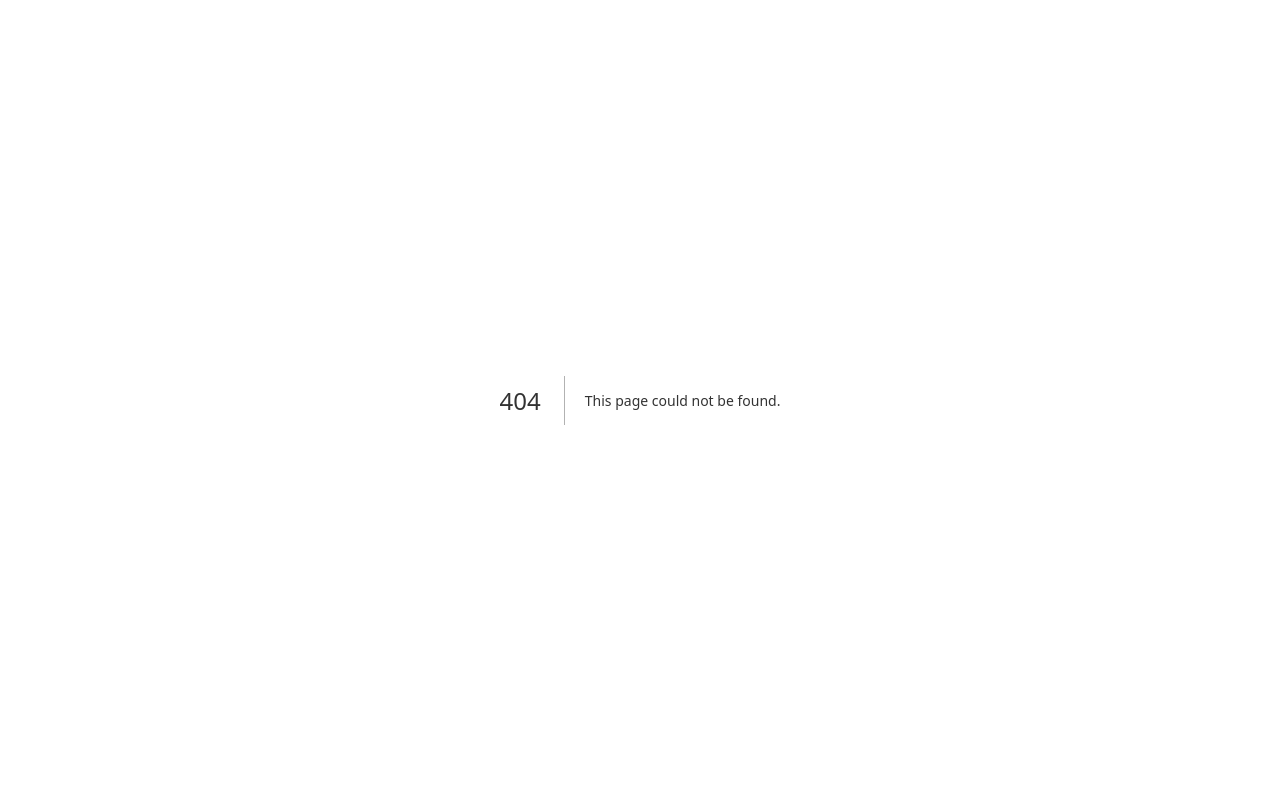
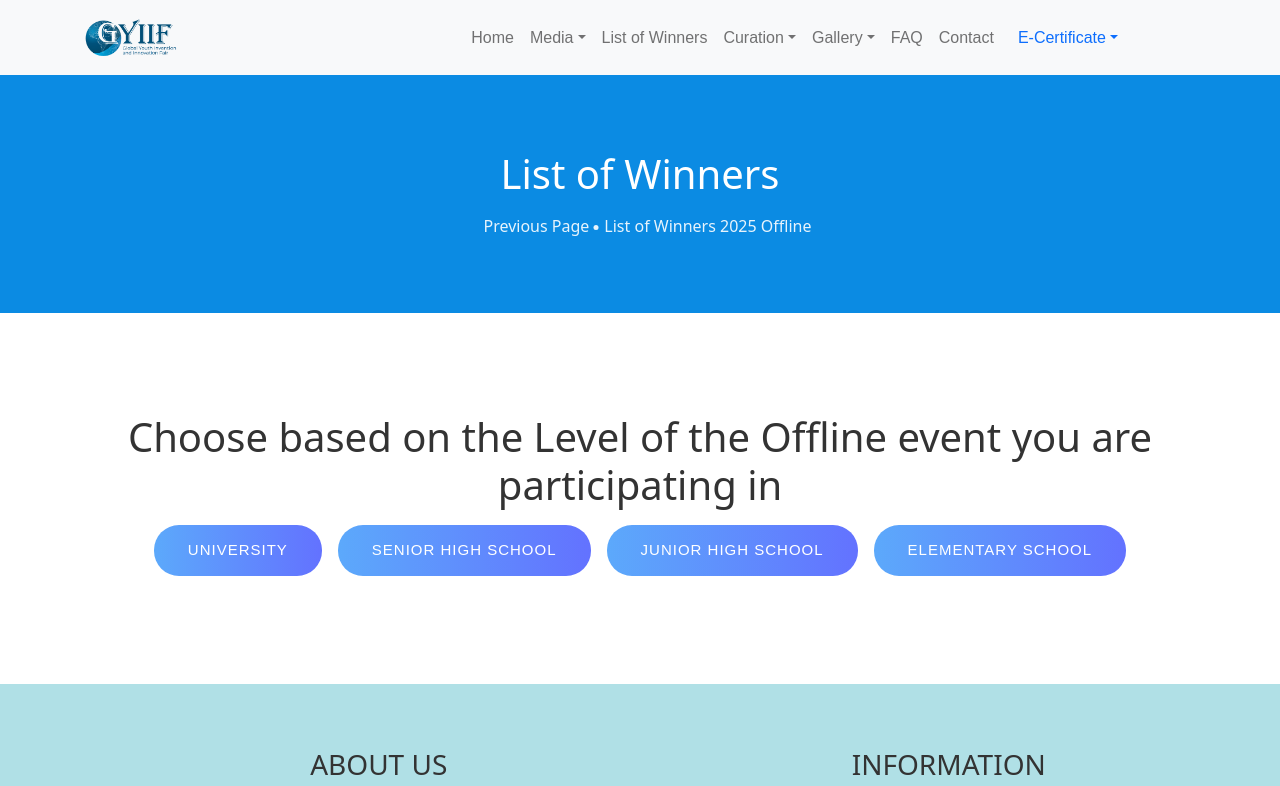
Before and after one commit to iysaofficial/officialgyiif-new, a Next.js app: page /low/2026/jenjangofl26 in a window 1280 px wide. Before the commit this address had no page. Shown: the top 786 px of the page. Built offline with nearby package versions, Linux system fonts and the light colour scheme.

Commit message:
update list of winner online gyiif 2026

```diff
--- /dev/null
+++ b/src/pages/low/2026/jenjangofl26.jsx
@@ -0,0 +1,90 @@
+import React from "react";
+import Navigation from "../../../components/navigation";
+import { Footer } from "../../../components/footer";
+import Link from "next/link";
+
+const jenjangofl24 = () => {
+  return (
+    <>
+      <Navigation />
+      {/* PAGE HEADER START */}
+      <div className="page-header">
+        <h1>List of Winners</h1>
+        <ul>
+          <li className="titik">
+            <Link href="/low/2025/kategori25" legacyBehavior>
+              <a>Previous Page</a>
+            </Link>
+          </li>
+          <li>List of Winners 2025 Offline</li>
+        </ul>
+      </div>
+      {/* PAGE HEADER END */}
+      <section className="low-section">
+        <div id="kategori" className="low container">
+          <div className="row">
+            <div className="title text-center">
+              <h1>
+                Choose based on the Level of the Offline event you are
+                participating in
+              </h1>
+            </div>
+            <div className="content text-center">
+              <Link
+                href="https://drive.google.com/file/d/1cX4jMh5wqZKJtx13fuGdGyxOZ5IA5b95/view?usp=sharing"
+                legacyBehavior
+              >
+                <a
+                  target="_blank"
+                  rel="noreferrer"
+                  className="btn btn-custom m-2"
+                >
+                  University
+                </a>
+              </Link>
+              <Link
+                href="https://drive.google.com/file/d/1yhCRNQfThYYi9q8HdgvNlCnE1fP7Ko9J/view?usp=sharing"
+                legacyBehavior
+              >
+                <a
+                  target="_blank"
+                  rel="noreferrer"
+                  className="btn btn-custom m-2"
+                >
+                  Senior High School
+                </a>
+              </Link>
+              <Link
+                href="https://drive.google.com/file/d/1CTFaA7i5RmYJOXVWkTJhmVGZysI1Ec1w/view?usp=sharing"
+                legacyBehavior
+              >
+                <a
+                  target="_blank"
+                  rel="noreferrer"
+                  className="btn btn-custom m-2"
+                >
+                  Junior High School
+                </a>
+              </Link>
+              <Link
+                href="https://drive.google.com/file/d/1J_SBwVxL2vYGh1XUcXDqqmckyZZlP2b1/view?usp=sharing"
+                legacyBehavior
+              >
+                <a
+                  target="_blank"
+                  rel="noreferrer"
+                  className="btn btn-custom m-2"
+                >
+                  Elementary School
+                </a>
+              </Link>
+            </div>
+          </div>
+        </div>
+      </section>
+      <Footer />
+    </>
+  );
+};
+
+export default jenjangofl24;
--- a/src/pages/low/lowtahun.jsx
+++ b/src/pages/low/lowtahun.jsx
@@ -27,6 +27,9 @@ const lowtahun = () => {
               <h1>Select by the year of the event you are participating in</h1>
             </div>
             <div className="content text-center mt-5">
+              <Link href="/low/2026/kategori26" legacyBehavior>
+                <a className="btn btn-custom m-2">2026</a>
+              </Link>
               <Link href="/low/2025/kategori25" legacyBehavior>
                 <a className="btn btn-custom m-2">2025</a>
               </Link>
```
Also changed, not shown: src/pages/low/2026/jenjangonl26.jsx (added, +78 -0 lines), src/pages/low/2026/kategori26.jsx (added, +62 -0 lines), 1 other file (tests, documents, lock files or other folders).
